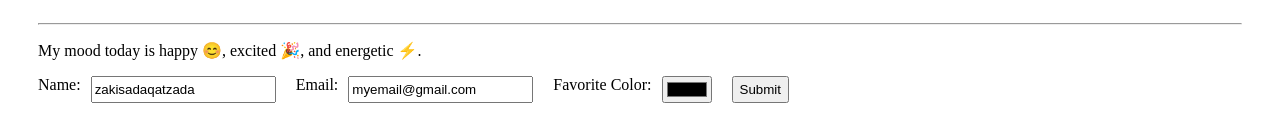
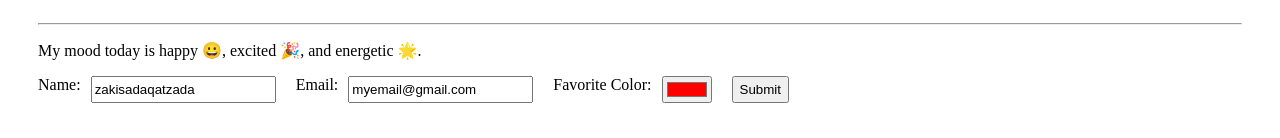
Before and after one commit to zaki100z/Mynew-Project, a plain HTML site: page HTML_Files/index.html in a window 1280 px wide. Shown: the part 1297-1435 px from the top of the page. Drawn offline with Linux system fonts and the light colour scheme.

Commit message:
Add files via upload

```diff
--- a/HTML_Files/index.html
+++ b/HTML_Files/index.html
@@ -133,7 +133,6 @@
 
             </tr>
         </tbody>
-
     </table>
 
     <h3>Two-Column Layout</h3>
@@ -156,11 +155,11 @@
     </table>
          <br>
      <hr>
-    <p>My mood today is happy 😊, excited 🎉, and energetic ⚡.</p>
+    <p>My mood today is happy &#128512, excited &#127881, and energetic &#127775.</p>
     <form>
         <label>Name:</label><input type="text" value="zakisadaqatzada"><br>
         <label>Email:</label><input type="email" value="myemail@gmail.com"><br>
-        <label>Favorite Color:</label><input type="color" value="Black"><br>
+        <label>Favorite Color:</label><input type="color" value="#ff0000"><br>
         <button type="submit">Submit</button>
     </form>
 </body>
```
